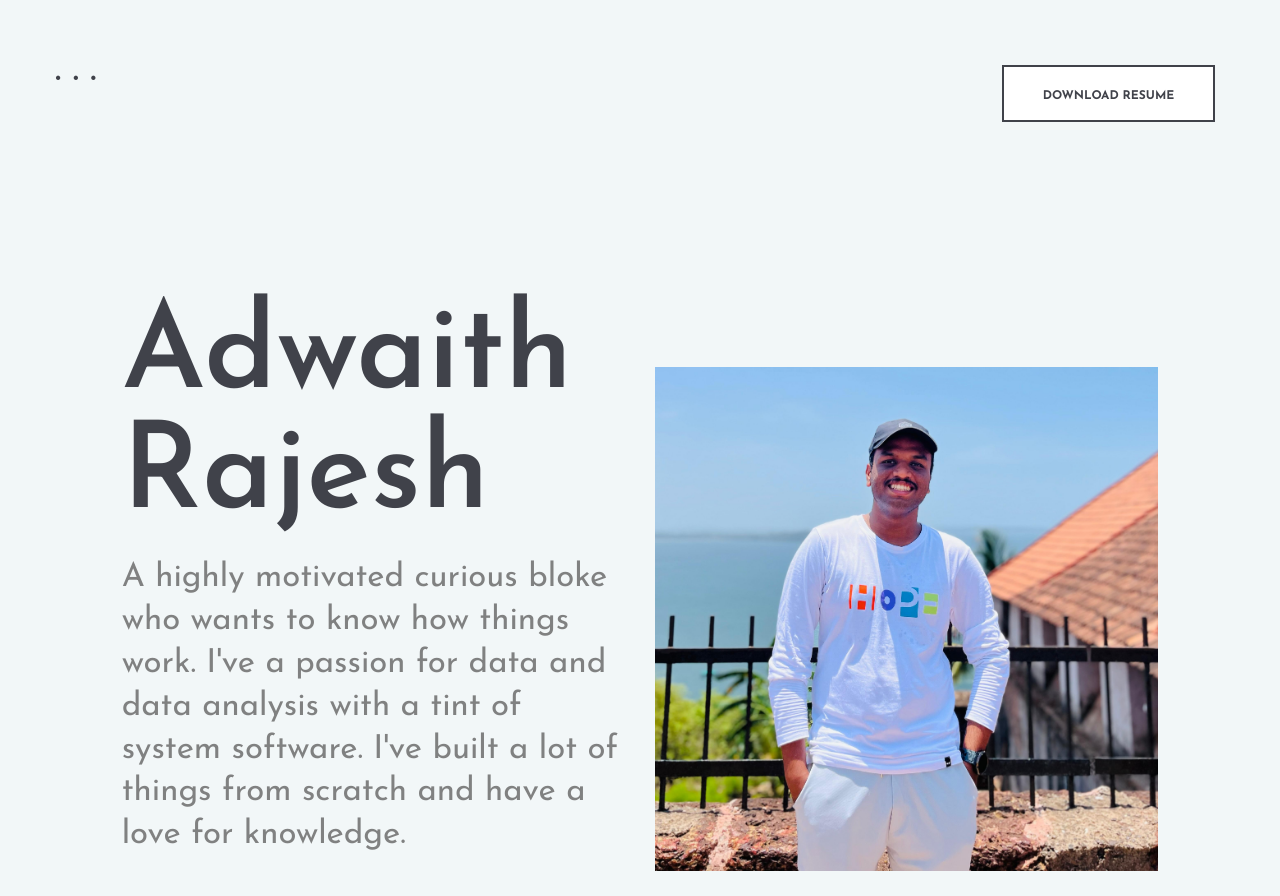
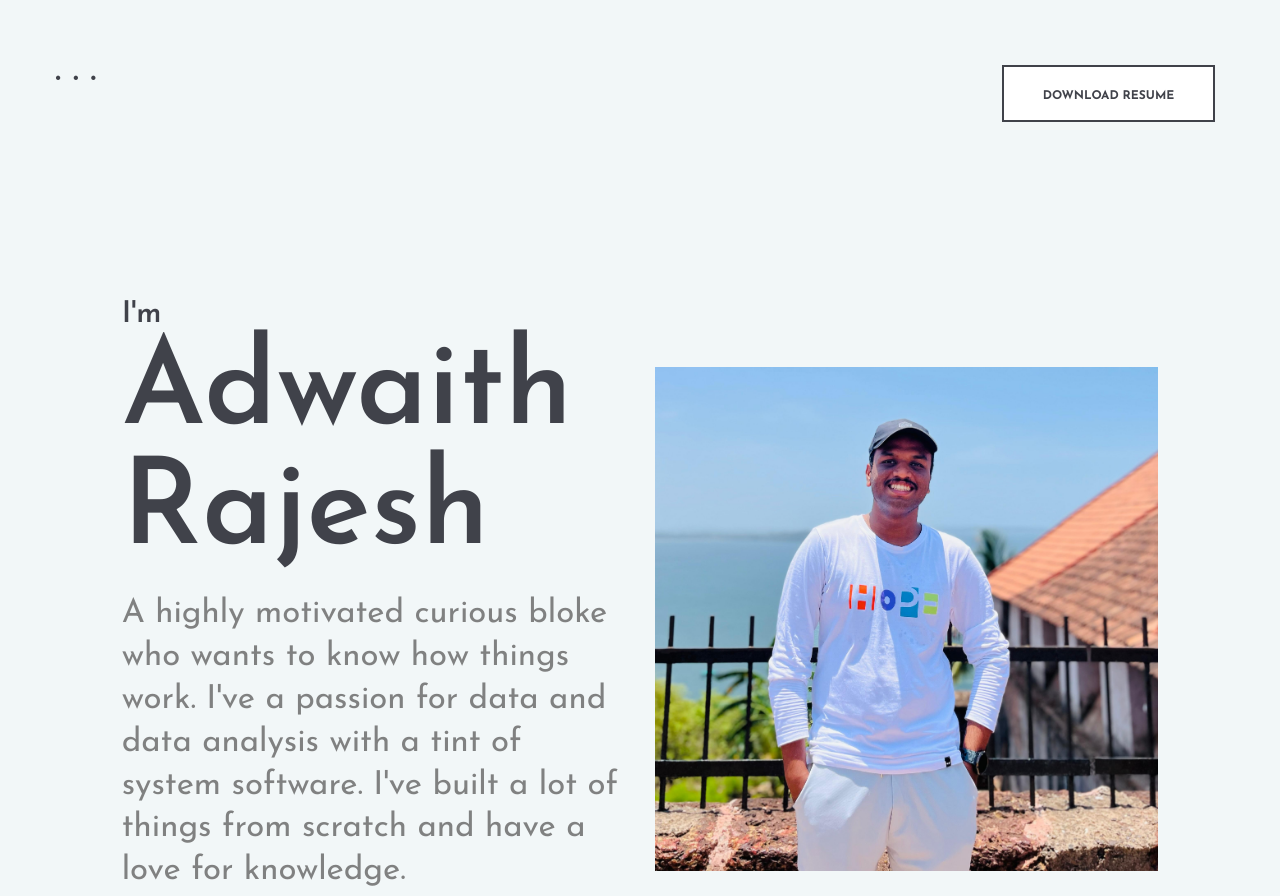
Before and after one commit to Adwaith-Rajesh/adwaith-rajesh.github.io, a plain HTML site: page index.html in a window 1280 px wide. Shown: the top 896 px of the page. Drawn offline with Linux system fonts and the light colour scheme.

Commit message:
Updated hello message

```diff
--- a/index.html
+++ b/index.html
@@ -59,6 +59,7 @@
 					<div class="row">
 						<div class="col-lg-6">
 							<div class="hero-text">
+								<h3>I'm</h3>
 								<h2>Adwaith Rajesh</h2>
 								<p>
 									A highly motivated curious bloke who wants to know how things work. I've a passion
```
